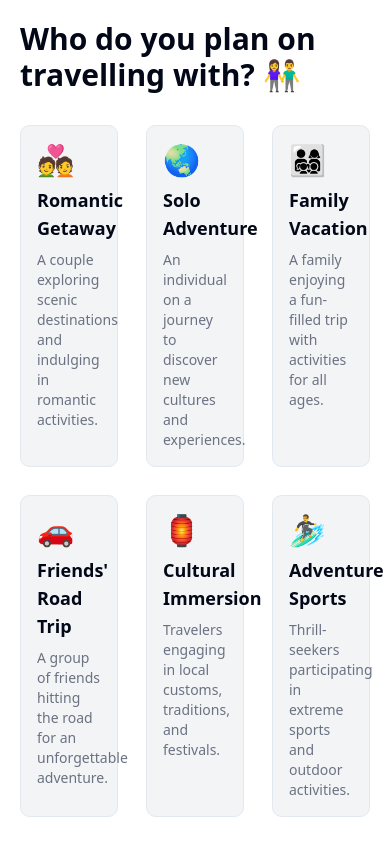
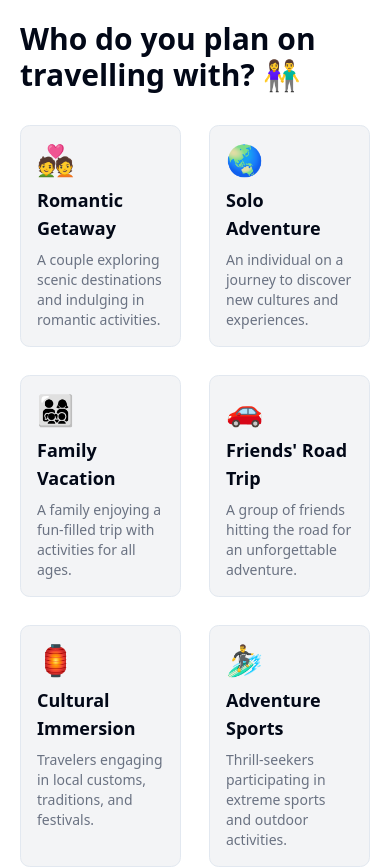
Before and after one commit to sohan10012/TourSync, a React (Vite) app: page /create-trip in a window 390 px wide. Shown: the part 1960-2828 px from the top of the page. Built offline with nearby package versions, Linux system fonts and the light colour scheme; no server answers.

Commit message:
Resposive issue solved

```diff
--- a/src/create-trip/index.jsx
+++ b/src/create-trip/index.jsx
@@ -76,7 +76,7 @@ function CreateTrip() {
       return;
     }
 
-    if (formData?.noofDays > 10) {
+    if (formData?.noofDays > 6) {
       return;
     }
 
@@ -191,7 +191,7 @@ function CreateTrip() {
                 setFormErrors((prev) => ({ ...prev, budget: "" })); // Clear error on change
               }}
               className={`bg-gray-100 p-4 border rounded-lg hover:shadow-lg
-              ${formData?.budget == item.title && "shadow-lg border-cyan-700"}`}
+              ${formData?.budget == item.title && "shadow-lg border-2 border-cyan-600"}`}
             >
               <h2 className="text-3xl">{item.icon}</h2>
               <h2 className="py-2 font-bold text-lg">{item.title}</h2>
@@ -210,7 +210,7 @@ function CreateTrip() {
         <h2 className="text-3xl my-3 font-bold mb-8">
           Who do you plan on travelling with? 👫
         </h2>
-        <div className="cursor-pointer grid grid-cols-3 gap-7 mt-5">
+        <div className="cursor-pointer grid grid-cols-2 md:grid-cols-3 gap-7 mt-5">
           {SelectTravelesList.map((item, index) => (
             <div
               key={index}
@@ -221,7 +221,7 @@ function CreateTrip() {
               className={`bg-gray-100 p-4 border rounded-lg hover:shadow-lg
               ${
                 formData?.traveller == item.people &&
-                "shadow-lg border-cyan-700"
+                "shadow-lg border-2 border-cyan-600"
               }`}
             >
               <h2 className="text-3xl">{item.icon}</h2>
```
